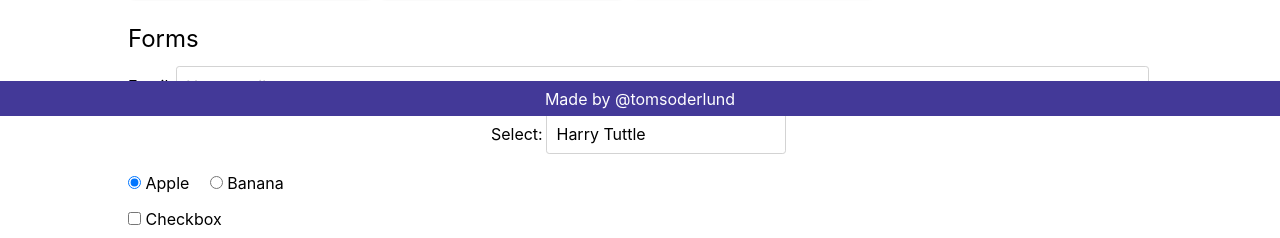
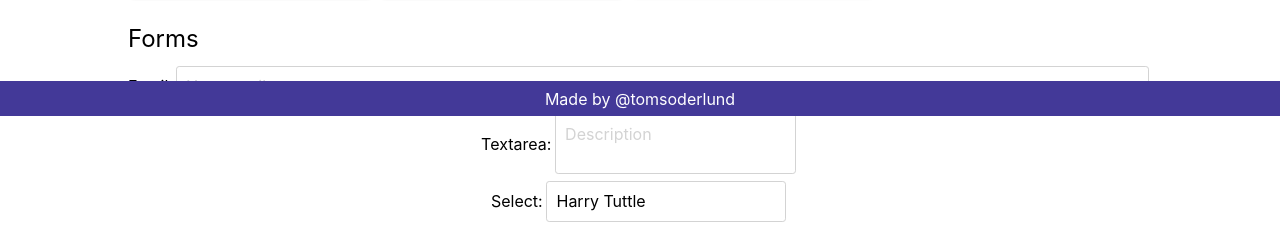
Before and after one commit to tomsoderlund/niceandsimple-css, a website: page index.html in a window 1280 px wide. Shown: the part 684-922 px from the top of the page. Drawn offline with Linux system fonts and the light colour scheme.

Commit message:
textarea

```diff
--- a/index.html
+++ b/index.html
@@ -40,7 +40,12 @@
     <form action="/endpoint">
       <label class="flex">
         Email:
-        <input id="emailField" type="email" autocomplete="email" placeholder="Your email" required />
+        <input type="email" autocomplete="email" placeholder="Your email" required />
+      </label>
+
+      <label class="flex">
+        Textarea:
+        <textarea placeholder="Description"></textarea>
       </label>
 
       <label class="flex">
```
